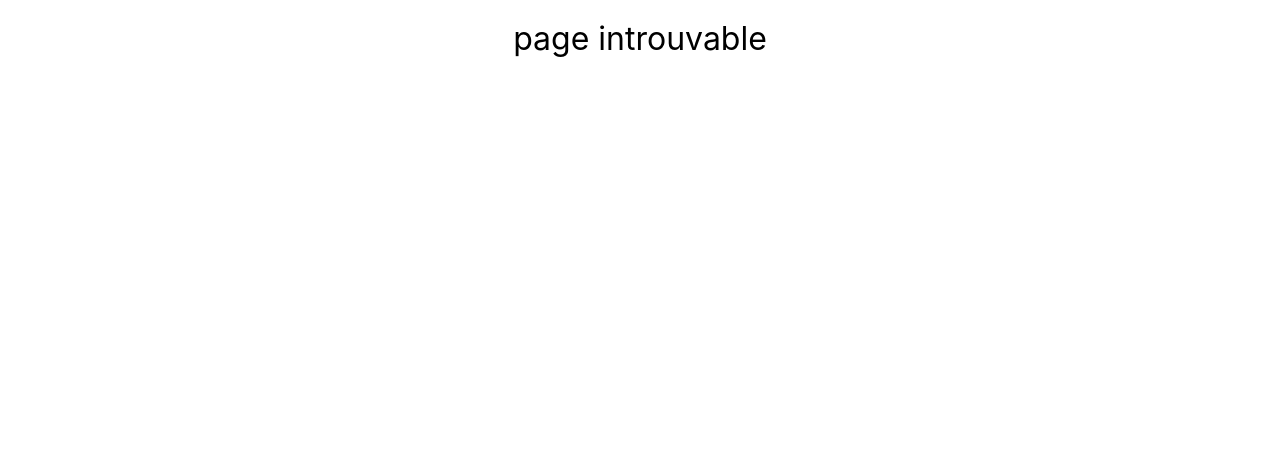
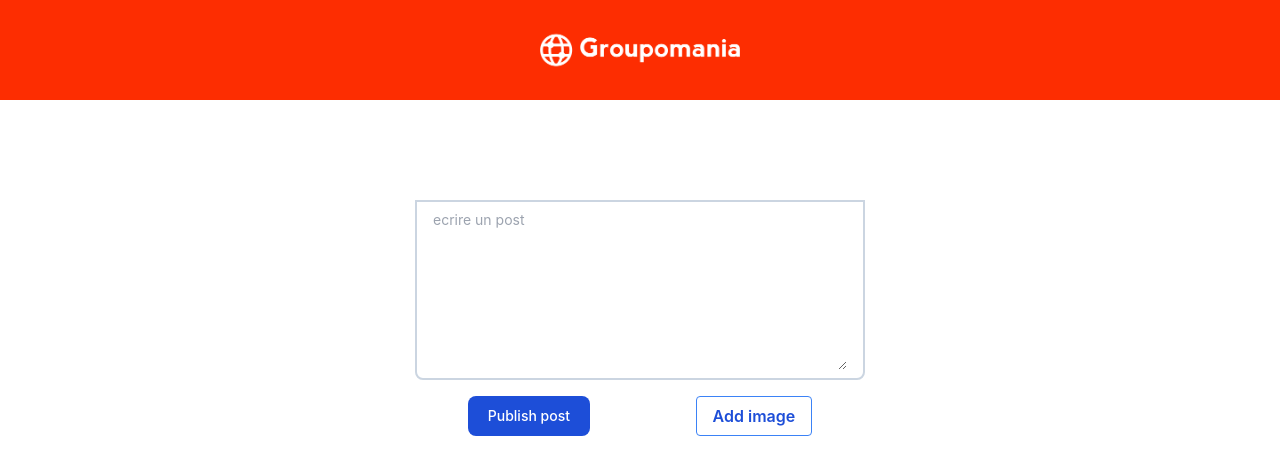
Before and after one commit to curlynux/groupomania-p7, a React (Create React App) app: page /home in a window 1280 px wide. Shown: the top 474 px of the page. Built offline with nearby package versions, Linux system fonts and the light colour scheme.

Commit message:
add button

```diff
--- /dev/null
+++ b/src/assets/home.css
@@ -0,0 +1,35 @@
+div.box
+{
+    display: flex;
+}
+
+.text
+{
+    border: 2px solid #cbd5e1
+}
+
+form
+{
+    display: flex;
+    flex-direction: column;
+    width: 450px;
+    margin: 0 auto;
+}
+
+
+
+button
+{
+}
+
+div.boxbtn
+{
+    display: flex;
+    justify-content: space-around;
+}
+
+/* button.image
+{
+    align-self: flex-end;
+    flex-basis: 30%;
+} */
--- /dev/null
+++ b/src/components/home.jsx
@@ -0,0 +1,29 @@
+import "../assets/home.css"
+import Header from "./header"
+function Home()
+{
+    return(
+        <div>
+            <Header/>
+                <div className="box">
+                    <form>
+                    <div className="mb-4 w-full parent bg-gray-50 rounded-lg border border-gray-200 dark:bg-gray-700 dark:border-gray-600">
+                        <div className="py-2 px-4 bg-white rounded-b-lg text dark:bg-gray-800">
+                            <textarea id="editor" rows="8" className="block px-0 w-full text-sm text-gray-800 bg-white border-0 dark:bg-gray-800 focus:ring-0 dark:text-white dark:placeholder-gray-400" placeholder="ecrire un post" required></textarea>
+                        </div>
+                    </div>
+                    <div className="boxbtn">
+                        <button type="submit" className="items-center publish px-5 py-2.5 text-sm font-medium text-center text-white bg-blue-700 rounded-lg focus:ring-4 focus:ring-blue-200 dark:focus:ring-blue-900 hover:bg-blue-800">
+                            Publish post
+                        </button>
+                        <button className="bg-transparent image text-blue-700 font-semibold py-2 px-4 border border-blue-500 rounded">
+                            Add image
+                        </button>
+                    </div>
+                    </form>
+                 </div>
+        </div>
+    )
+}
+
+export default Home;
--- a/src/index.js
+++ b/src/index.js
@@ -3,11 +3,10 @@ import ReactDOM from 'react-dom/client';
 import { BrowserRouter as Router, Route, Routes } from 'react-router-dom';
 import './index.css';
 import App from './App';
-// import Signup from "./components/signup";
 import reportWebVitals from './reportWebVitals';
-import Header from "./components/header"
 import Login from "./components/login";
-import Error from "./components/error"
+import Error from "./components/error";
+import Home from './components/home';
 
 const root = ReactDOM.createRoot(document.getElementById('root'));
 root.render(
@@ -17,6 +16,7 @@ root.render(
         <Route exact path="/" element={<App/>} />
         <Route path="/login" element={<Login/>}/>
         <Route path="*" element={<Error />} />
+        <Route path="/home" element={<Home/>}/>
       </Routes>
     </Router>
   </React.StrictMode>
```
